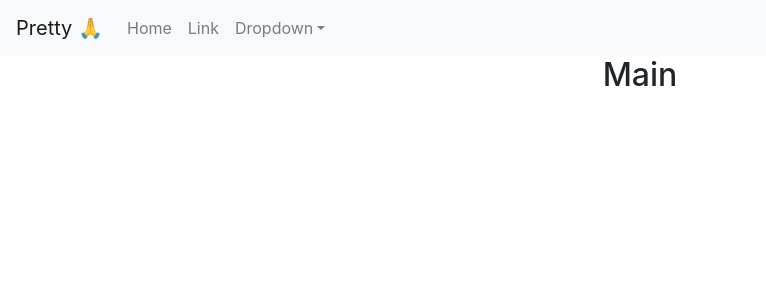
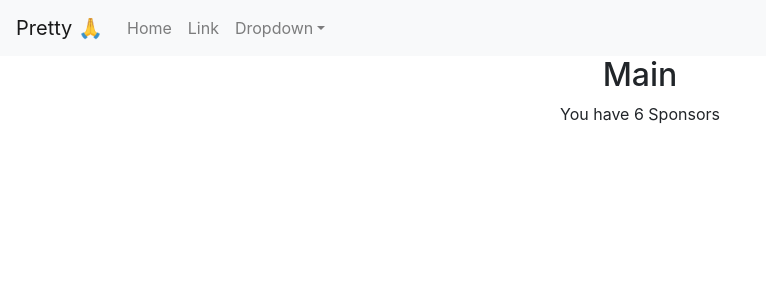
Before and after one commit to tr-hack-to-the-future/prettyplease-frontend, a React (Create React App) app: page / in a window 1280 px wide. Shown: the top 300 px of the page, without its empty margins (0-766 px from the left). Built offline with nearby package versions, Linux system fonts and the light colour scheme.

Commit message:
Added Number of Sponsors

```diff
--- a/src/App.js
+++ b/src/App.js
@@ -1,13 +1,22 @@
-import React from 'react';
+import React,{useState} from 'react';
 import './App.css';
 import Main from './Main.js';
 import 'bootstrap/dist/css/bootstrap.min.css';
 
 function App() {
+  const [sponsor, setSponsor] = useState([
+    { sponsorName:"AlFA", completed: false},
+    { sponsorName: "Sponsor2", completed: false},
+    { sponsorName: "Black Rock", completed: false},
+    { sponsorName: "Adidas", completed: false},
+    { sponsorName: "Sponsor4", completed: true},
+    { sponsorName: "Eigen", completed: false}
+  ]);
+
   return (
     <div className="App">
 
-      <Main />
+      <Main SponsorData={sponsor}/>
 
     </div>
   );
--- a/src/Main.js
+++ b/src/Main.js
@@ -1,13 +1,17 @@
 import React from 'react';
 import PPNavbar from './components/PPNavbar';
 
-function Main() {
+function Main({SponsorData}) {
   return (
     <div className="Main">
       <PPNavbar />
 
       <h2>Main</h2>
+      <p>You have {SponsorData.length} Sponsors</p>
+       {/* <p>{SponsorData}
 
+      {SponsorData.forEach((sponsor)=> sponsor.sponsorName)}; */}
+      {/* </p> */}
     </div>
   );
 }
```
Also changed, not shown: 1 other file (tests, documents, lock files or other folders).
